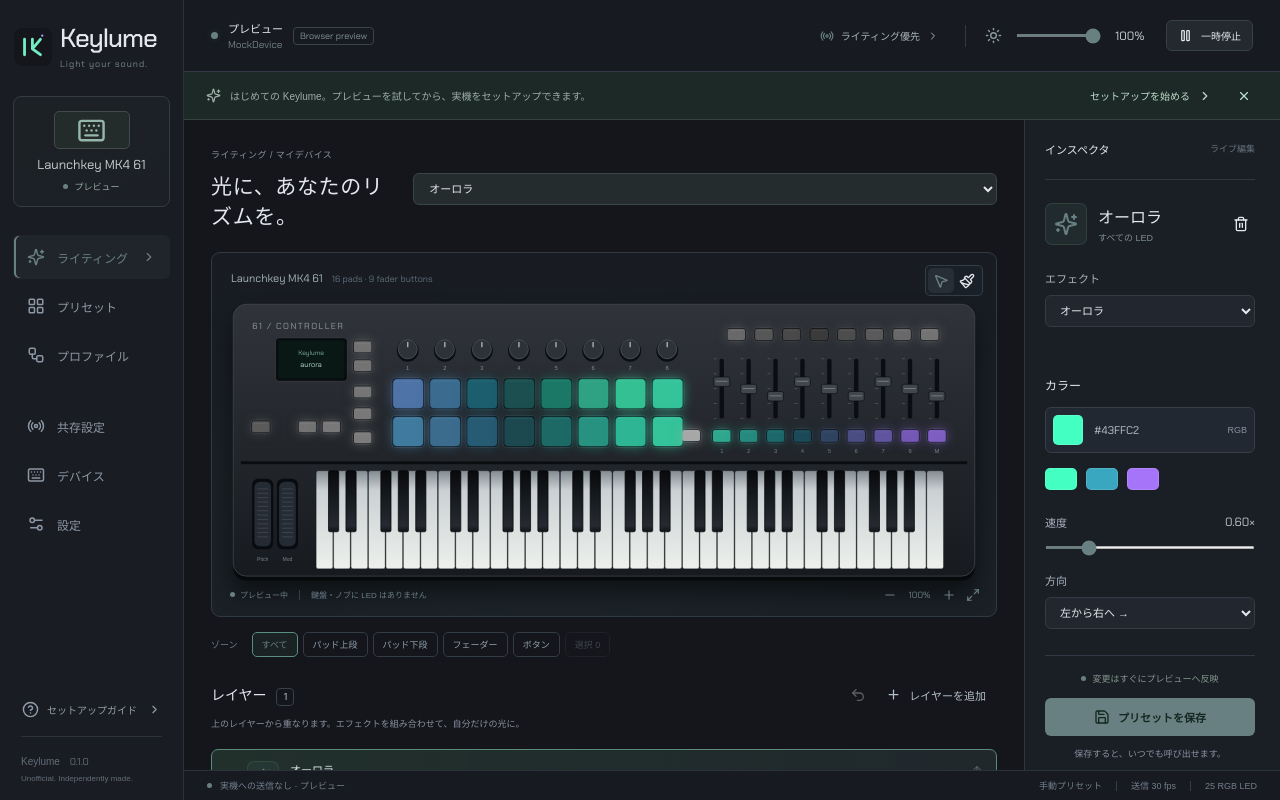
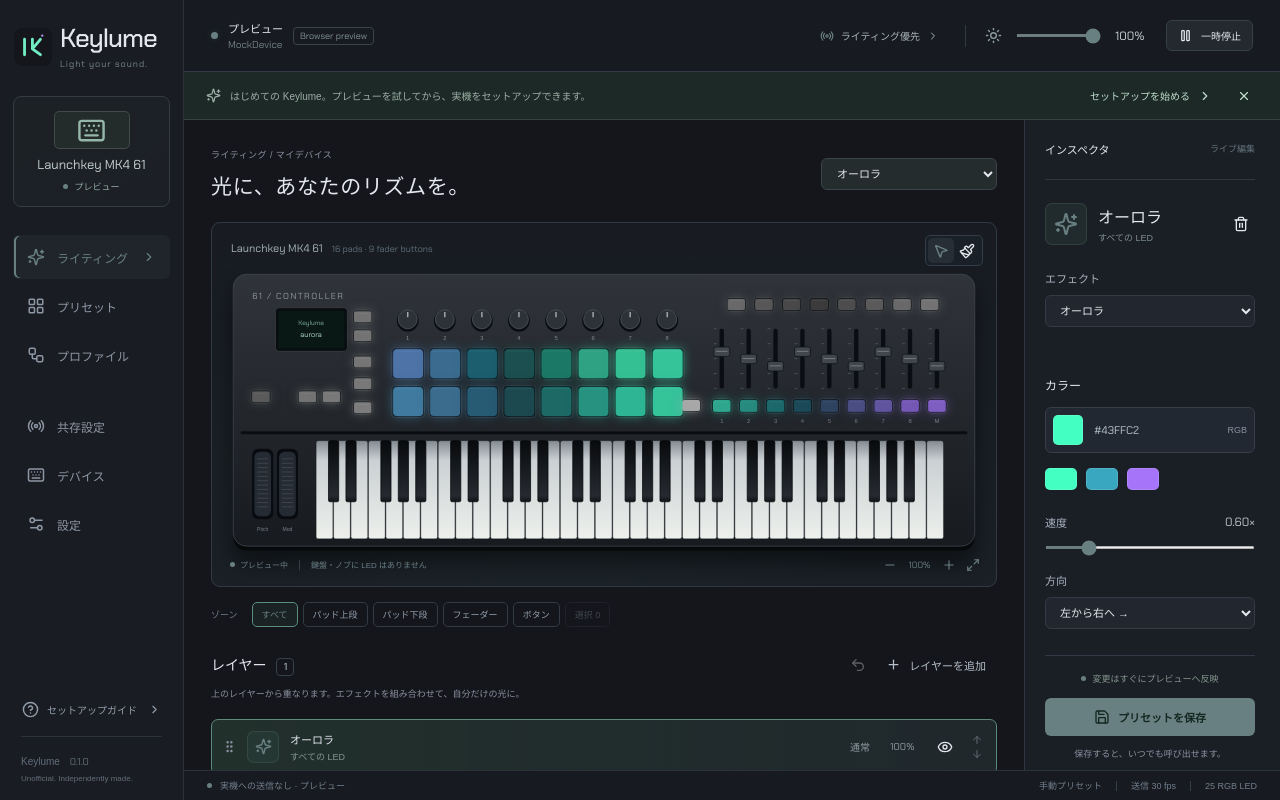
Before and after one commit to lingmulongtai/Keylume, a React (Vite) app: page / in a window 1280 px wide. Built offline with nearby package versions, Linux system fonts and the light colour scheme; a web font is replaced by a local one.

Commit message:
fix(ui): keep the preset selector from crowding the editor title

```diff
--- a/src/styles.css
+++ b/src/styles.css
@@ -552,6 +552,9 @@
   margin-bottom: 9px;
 }
 .preset-picker {
+  width: 176px;
+  max-width: 38%;
+  flex-shrink: 0;
   height: 32px;
   border: 1px solid #3b4549;
   padding: 0 11px;
```
